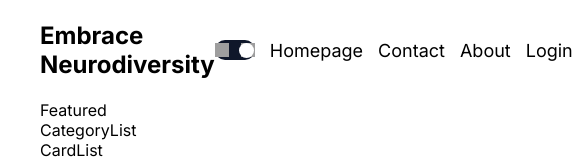
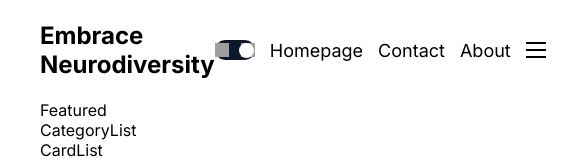
Before and after one commit to TravisLoganT/Neurodiversity, a Next.js app: page / in a window 390 px wide. Shown: the top 160 px of the page, 573 px wide, since content can reach past the window. Built offline with nearby package versions, Linux system fonts and the light colour scheme; grey boxes are pictures that could not be loaded.

Commit message:
Implemented the burger menu to store links

```diff
--- a/src/components/authLinks/AuthLinks.jsx
+++ b/src/components/authLinks/AuthLinks.jsx
@@ -1,17 +1,46 @@
+"use client";
+import { useState } from "react";
 import Link from "next/link";
-import style from "./authLinks.module.css";
+import styles from "./authLinks.module.css";
 
 const AuthLinks = () => {
+  const [open, setOpen] = useState(false);
   const status = "notAuthenticated";
+
   return (
     <>
       {status === "notAuthenticated" ? (
-        <Link href="/login">Login</Link>
+        <Link href="/login" className={styles.link}>
+          Login
+        </Link>
       ) : (
         <>
-          <Link href="/write">Write</Link>
-          <span className={style.link}>Logout</span>
+          <Link href="/write" className={styles.link}>
+            Write
+          </Link>
+          <span className={styles.link}>Logout</span>
         </>
+      )}
+
+      <div className={styles.burger} onClick={() => setOpen(!open)}>
+        <div className={styles.line}></div>
+        <div className={styles.line}></div>
+        <div className={styles.line}></div>
+      </div>
+      {open && (
+        <div className={styles.responsiveMenu}>
+          <Link href="/">Homepage</Link>
+          <Link href="/">About</Link>
+          <Link href="/">Contact</Link>
+          {status === "notAuthenticated" ? (
+            <Link href="/login">Login</Link>
+          ) : (
+            <>
+              <Link href="/write">Write</Link>
+              <span className={styles.link}>Logout</span>
+            </>
+          )}
+        </div>
       )}
     </>
   );
--- a/src/components/authLinks/authLinks.module.css
+++ b/src/components/authLinks/authLinks.module.css
@@ -1,3 +1,43 @@
 .link {
     cursor: pointer;
 }
+
+.burger {
+    width: 20px;
+    height: 16px;
+    flex-direction: column;
+    justify-content: space-between;
+    cursor: pointer;
+    display: none;
+}
+
+.line {
+    width: 100%;
+    height: 2px;
+    background-color: var(--textColor);
+
+}
+
+.responsiveMenu {
+    position: absolute;
+    top: 100px;
+    left: 0;
+    background-color: var(--bg);
+    height: calc(100vh - 100px);
+    width: 100%;
+    display: flex;
+    flex-direction: column;
+    align-items: center;
+    justify-content: center;
+    gap: 50px;
+    font-size: 36px;
+}
+
+@media screen and (max-width: 640px) {
+    .burger {
+        display: flex;
+    }
+    .link {
+        display: none;
+    }
+}
```
